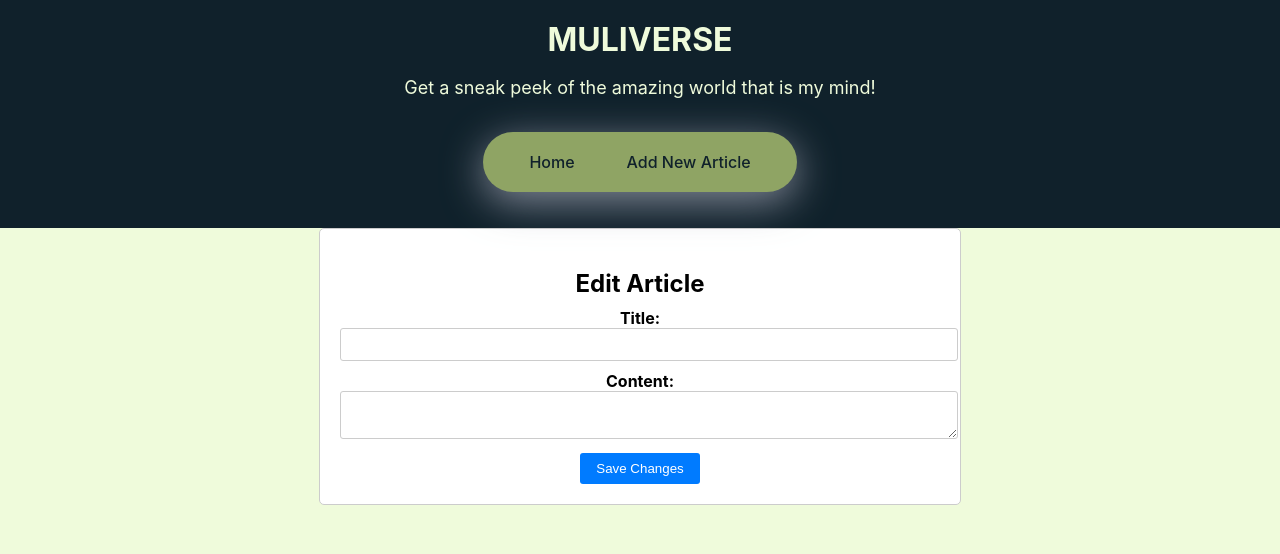
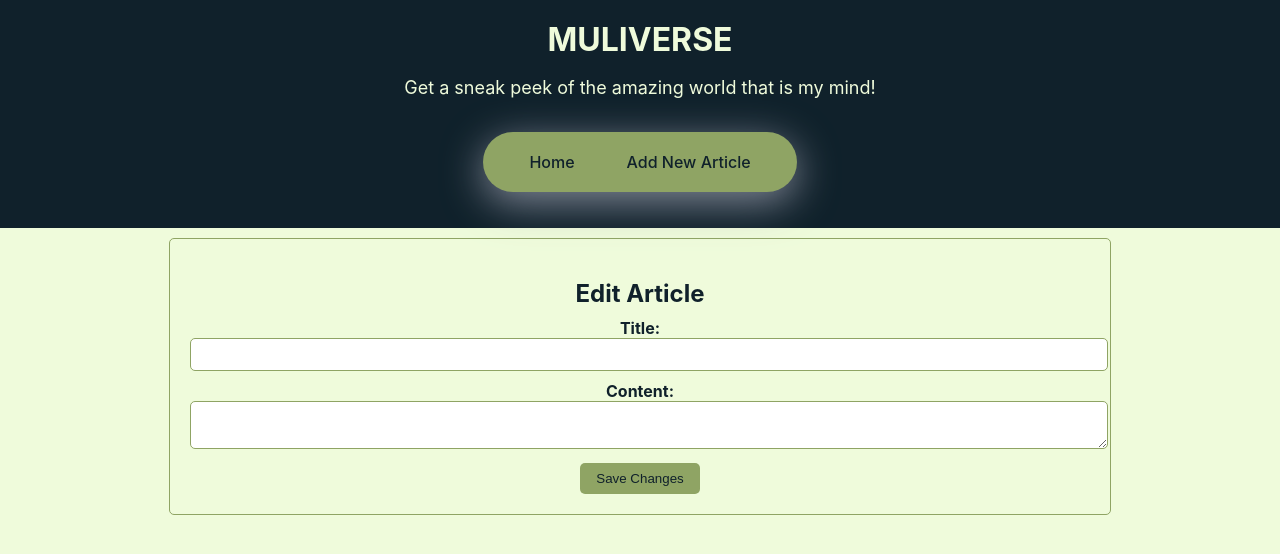
Before and after one commit to Samstar10/Muliverse, a React (Create React App) app: page /article/1/edit in a window 1280 px wide. Shown: the top 554 px of the page. Built offline with nearby package versions, Linux system fonts and the light colour scheme; no server answers.

Commit message:
Add styles on buttons

```diff
--- a/src/App.css
+++ b/src/App.css
@@ -285,18 +285,25 @@ body{
   margin: 0 5px;
 }
 
+.edit-button:hover,
+.delete-button:hover{
+  background-color: #9faf81;
+}
+
 .edit-article-form{
-  max-width: 600px;
+  max-width: 900px;
   margin: auto;
+  margin-top: 10px;
   padding: 20px;
-  border: 1px solid #ccc;
+  border: 1px solid #8fa464;
   border-radius: 5px;
-  background-color: #fff;
+  background-color: #effbdb;
 }
 
 .edit-article-form h2{
-  font-size: 24px;
+  font-size: 1.5rem;
   margin-bottom: 10px;
+  color: #10212b;
 }
 
 .edit-article-form form div{
@@ -306,23 +313,28 @@ body{
 .edit-article-form form label{
   font-weight: bold;
   display: block;
+  color: #10212b;
 }
 
 .edit-article-form form input,
 .edit-article-form form textarea{
   width: 100%;
   padding: 8px;
-  border: 1px solid #ccc;
-  border-radius: 3px;
+  border: 1px solid #8fa464;
+  border-radius: 5px;
 }
 
 .edit-article-form form button{
-  background-color: #007bff;
-  color: #fff;
+  background-color: #8fa464;
+  color: #10212b;
   border: none;
   padding: 8px 16px;
-  border-radius: 3px;
+  border-radius: 5px;
   cursor: pointer;
+}
+
+.edit-article-form form button:hover{
+  background-color: #9faf81;
 }
 
 .article-item{
```
